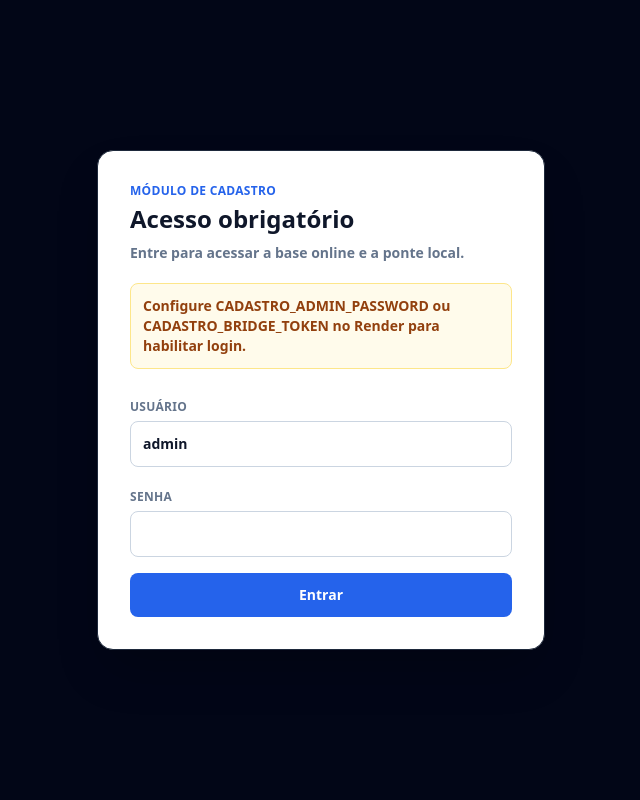
After one commit to paulo1998dantas-crypto/ModuloCadastro, a FastAPI app: page /login in a window 1280 px wide. The commit adds this page. Shown: the whole page, without its empty margins (319-959 px from the left). Run offline with FastAPI, Linux system fonts and the light colour scheme; some libraries are stand-ins or nearby versions.

Commit message:
Add persistent online config and login

```diff
--- a/_internal/templates/cadastro_bancos.html
+++ b/_internal/templates/cadastro_bancos.html
@@ -21,6 +21,7 @@
                 <a href="/opcoes?categoria={{ selected_category.key }}" class="rounded-lg px-4 py-2 text-sm font-bold {% if active_page == 'opcoes' %}bg-white text-slate-950{% else %}bg-slate-800 text-slate-200 hover:bg-slate-700{% endif %}">Opções</a>
                 <a href="/planilha" class="rounded-lg px-4 py-2 text-sm font-bold {% if active_page == 'planilha' %}bg-white text-slate-950{% else %}bg-slate-800 text-slate-200 hover:bg-slate-700{% endif %}">Planilha</a>
                 <a href="/ponte" class="rounded-lg px-4 py-2 text-sm font-bold {% if active_page == 'ponte' %}bg-white text-slate-950{% else %}bg-slate-800 text-slate-200 hover:bg-slate-700{% endif %}">Ponte Local</a>
+                <a href="/logout" class="rounded-lg bg-slate-800 px-4 py-2 text-sm font-bold text-slate-200 hover:bg-slate-700">Sair</a>
             </nav>
         </div>
     </header>
--- /dev/null
+++ b/_internal/templates/login.html
@@ -0,0 +1,47 @@
+<!DOCTYPE html>
+<html lang="pt-br">
+<head>
+    <meta charset="UTF-8">
+    <meta name="viewport" content="width=device-width, initial-scale=1.0">
+    <script src="https://cdn.tailwindcss.com"></script>
+    <title>Login - Módulo de Cadastro</title>
+</head>
+<body class="min-h-screen bg-slate-950 text-slate-100">
+    <main class="flex min-h-screen items-center justify-center p-6">
+        <section class="w-full max-w-md rounded-2xl border border-slate-800 bg-white p-8 text-slate-900 shadow-2xl">
+            <p class="text-xs font-black uppercase tracking-wide text-blue-600">Módulo de Cadastro</p>
+            <h1 class="mt-1 text-2xl font-black">Acesso obrigatório</h1>
+            <p class="mt-2 text-sm font-semibold text-slate-500">
+                Entre para acessar a base online e a ponte local.
+            </p>
+
+            {% if erro %}
+            <div class="mt-5 rounded-lg border border-rose-200 bg-rose-50 p-3 text-sm font-bold text-rose-700">
+                {{ erro }}
+            </div>
+            {% endif %}
+
+            {% if not auth_configured %}
+            <div class="mt-5 rounded-lg border border-amber-200 bg-amber-50 p-3 text-sm font-bold text-amber-800">
+                Configure CADASTRO_ADMIN_PASSWORD ou CADASTRO_BRIDGE_TOKEN no Render para habilitar login.
+            </div>
+            {% endif %}
+
+            <form method="post" action="/login" class="mt-6 space-y-4">
+                <input type="hidden" name="next_url" value="{{ next_url }}">
+                <label class="block space-y-1">
+                    <span class="text-xs font-black uppercase tracking-wide text-slate-500">Usuário</span>
+                    <input name="username" value="{{ username }}" class="w-full rounded-lg border border-slate-300 p-3 text-sm font-bold outline-none focus:ring-2 focus:ring-blue-500" autocomplete="username" required>
+                </label>
+                <label class="block space-y-1">
+                    <span class="text-xs font-black uppercase tracking-wide text-slate-500">Senha</span>
+                    <input name="password" type="password" class="w-full rounded-lg border border-slate-300 p-3 text-sm font-bold outline-none focus:ring-2 focus:ring-blue-500" autocomplete="current-password" required>
+                </label>
+                <button type="submit" class="w-full rounded-lg bg-blue-600 px-5 py-3 text-sm font-black text-white transition hover:bg-blue-700">
+                    Entrar
+                </button>
+            </form>
+        </section>
+    </main>
+</body>
+</html>
--- a/_internal/templates/opcoes.html
+++ b/_internal/templates/opcoes.html
@@ -21,6 +21,7 @@
                 <a href="/opcoes?categoria={{ selected_category.key }}" class="rounded-lg px-4 py-2 text-sm font-bold {% if active_page == 'opcoes' %}bg-white text-slate-950{% else %}bg-slate-800 text-slate-200 hover:bg-slate-700{% endif %}">Opções</a>
                 <a href="/planilha" class="rounded-lg px-4 py-2 text-sm font-bold {% if active_page == 'planilha' %}bg-white text-slate-950{% else %}bg-slate-800 text-slate-200 hover:bg-slate-700{% endif %}">Planilha</a>
                 <a href="/ponte" class="rounded-lg px-4 py-2 text-sm font-bold {% if active_page == 'ponte' %}bg-white text-slate-950{% else %}bg-slate-800 text-slate-200 hover:bg-slate-700{% endif %}">Ponte Local</a>
+                <a href="/logout" class="rounded-lg bg-slate-800 px-4 py-2 text-sm font-bold text-slate-200 hover:bg-slate-700">Sair</a>
             </nav>
         </div>
     </header>
--- a/_internal/templates/ponte.html
+++ b/_internal/templates/ponte.html
@@ -23,6 +23,7 @@
                 <a href="/opcoes" class="rounded-lg px-4 py-2 text-sm font-bold {% if active_page == 'opcoes' %}bg-white text-slate-950{% else %}bg-slate-800 text-slate-200 hover:bg-slate-700{% endif %}">Opções</a>
                 <a href="/planilha" class="rounded-lg px-4 py-2 text-sm font-bold {% if active_page == 'planilha' %}bg-white text-slate-950{% else %}bg-slate-800 text-slate-200 hover:bg-slate-700{% endif %}">Planilha</a>
                 <a href="/ponte" class="rounded-lg px-4 py-2 text-sm font-bold {% if active_page == 'ponte' %}bg-white text-slate-950{% else %}bg-slate-800 text-slate-200 hover:bg-slate-700{% endif %}">Ponte Local</a>
+                <a href="/logout" class="rounded-lg bg-slate-800 px-4 py-2 text-sm font-bold text-slate-200 hover:bg-slate-700">Sair</a>
             </nav>
         </div>
     </header>
--- a/main.py
+++ b/main.py
@@ -1,6 +1,11 @@
 import os
 import socket
 import sys
+import base64
+import hashlib
+import hmac
+import json
+import time
 from pathlib import Path
 from urllib.parse import quote
 
@@ -15,6 +20,8 @@ import excel_bancos
 HOST = os.environ.get("HOST", "127.0.0.1")
 PORT = int(os.environ.get("PORT", "8001"))
 app = FastAPI(title="Módulo de Cadastro")
+SESSION_COOKIE = "cadastro_session"
+SESSION_MAX_AGE_SECONDS = 12 * 60 * 60
 def _app_dir() -> Path:
     if getattr(sys, "frozen", False):
         return Path(sys.executable).resolve().parent
@@ -47,6 +54,113 @@ def _resource_file(name: str) -> Path:
         if candidate.exists():
             return candidate
     return BASE_DIR / name
+
+
+def _login_required() -> bool:
+    value = os.environ.get("CADASTRO_REQUIRE_LOGIN")
+    if value is not None:
+        return value.strip().lower() not in {"0", "false", "nao", "não", "no"}
+    return bridge_store.save_via_bridge()
+
+
+def _persistence_required() -> bool:
+    value = os.environ.get("CADASTRO_REQUIRE_PERSISTENCE")
+    if value is not None:
+        return value.strip().lower() not in {"0", "false", "nao", "não", "no"}
+    return bridge_store.save_via_bridge()
+
+
+def _persistence_ok() -> bool:
+    return bool(bridge_store.persistence_info().get("persistent"))
+
+
+def _auth_user() -> str:
+    return os.environ.get("CADASTRO_ADMIN_USER", "admin").strip() or "admin"
+
+
+def _auth_password() -> str:
+    return (
+        os.environ.get("CADASTRO_ADMIN_PASSWORD", "").strip()
+        or os.environ.get("CADASTRO_BRIDGE_TOKEN", "").strip()
+    )
+
+
+def _session_secret() -> bytes:
+    secret = (
+        os.environ.get("CADASTRO_SESSION_SECRET", "").strip()
+        or os.environ.get("CADASTRO_BRIDGE_TOKEN", "").strip()
+        or "dev-local-session-secret"
+    )
+    return secret.encode("utf-8")
+
+
+def _b64encode(data: bytes) -> str:
+    return base64.urlsafe_b64encode(data).decode("ascii").rstrip("=")
+
+
+def _b64decode(data: str) -> bytes:
+    padding = "=" * (-len(data) % 4)
+    return base64.urlsafe_b64decode((data + padding).encode("ascii"))
+
+
+def _sign_session(payload: str) -> str:
+    return hmac.new(_session_secret(), payload.encode("utf-8"), hashlib.sha256).hexdigest()
+
+
+def _make_session(username: str) -> str:
+    payload = {
+        "u": username,
+        "exp": int(time.time()) + SESSION_MAX_AGE_SECONDS,
+    }
+    encoded = _b64encode(json.dumps(payload, separators=(",", ":")).encode("utf-8"))
+    return f"{encoded}.{_sign_session(encoded)}"
+
+
+def _read_session(request: Request) -> str:
+    raw = request.cookies.get(SESSION_COOKIE, "")
+    if "." not in raw:
+        return ""
+    encoded, signature = raw.rsplit(".", 1)
+    if not hmac.compare_digest(_sign_session(encoded), signature):
+        return ""
+    try:
+        payload = json.loads(_b64decode(encoded).decode("utf-8"))
+    except Exception:
+        return ""
+    if int(payload.get("exp") or 0) < int(time.time()):
+        return ""
+    return str(payload.get("u") or "")
+
+
+def _is_public_path(path: str) -> bool:
+    return (
+        path in {"/login", "/healthz", "/favicon.ico"}
+        or path.startswith("/api/ponte/")
+    )
+
+
+@app.middleware("http")
+async def require_login_middleware(request: Request, call_next):
+    if not _login_required() or _is_public_path(request.url.path):
+        return await call_next(request)
+    if _read_session(request):
+        if (
+            bridge_store.save_via_bridge()
+            and _persistence_required()
+            and request.method.upper() in {"POST", "PUT", "PATCH", "DELETE"}
+            and request.url.path not in {"/login", "/logout"}
+            and not request.url.path.startswith("/api/ponte/")
+            and not _persistence_ok()
+        ):
+            message = "Persistência do Render não está ativa. Configure o Persistent Disk antes de salvar alterações."
+            if request.url.path.startswith("/api/"):
+                return JSONResponse({"ok": False, "error": message}, status_code=503)
+            return HTMLResponse(message, status_code=503)
+        return await call_next(request)
+    if request.url.path.startswith("/api/"):
+        return JSONResponse({"ok": False, "error": "Login obrigatório."}, status_code=401)
+    next_url = quote(str(request.url.path))
+    return RedirectResponse(url=f"/login?next={next_url}", status_code=303)
 
 
 def port_is_in_use() -> bool:
@@ -186,6 +300,52 @@ async def home():
     return RedirectResponse(url="/cadastro/bancos", status_code=303)
 
 
+@app.get("/login", response_class=HTMLResponse)
+async def login_page(request: Request, next: str = "/cadastro/bancos", erro: str = ""):
+    return templates.TemplateResponse(
+        request=request,
+        name="login.html",
+        context={
+            "request": request,
+            "erro": erro,
+            "next_url": next or "/cadastro/bancos",
+            "username": _auth_user(),
+            "auth_configured": bool(_auth_password()),
+        },
+    )
+
+
+@app.post("/login")
+async def login_post(
+    request: Request,
+    username: str = Form(...),
+    password: str = Form(...),
+    next_url: str = Form("/cadastro/bancos"),
+):
+    expected_password = _auth_password()
+    if not expected_password:
+        return RedirectResponse(url="/login?erro=Login não configurado.", status_code=303)
+    if username != _auth_user() or not hmac.compare_digest(password, expected_password):
+        return RedirectResponse(url=f"/login?erro={quote('Usuário ou senha inválidos.')}", status_code=303)
+    response = RedirectResponse(url=next_url or "/cadastro/bancos", status_code=303)
+    response.set_cookie(
+        SESSION_COOKIE,
+        _make_session(username),
+        max_age=SESSION_MAX_AGE_SECONDS,
+        httponly=True,
+        secure=request.url.scheme == "https",
+        samesite="lax",
+    )
+    return response
+
+
+@app.get("/logout")
+async def logout():
+    response = RedirectResponse(url="/login", status_code=303)
+    response.delete_cookie(SESSION_COOKIE)
+    return response
+
+
 @app.head("/")
 async def home_head():
     return Response(status_code=200)
@@ -193,7 +353,7 @@ async def home_head():
 
 @app.get("/healthz")
 async def healthz():
-    return {"ok": True, "mode": bridge_store.save_mode()}
+    return {"ok": True, "mode": bridge_store.save_mode(), "persistence": bridge_store.persistence_info()}
 
 
 @app.head("/healthz")
@@ -717,10 +877,12 @@ async def planilha_page(request: Request, sucesso: str = "", erro: str = ""):
         name="planilha.html",
         context={
             "request": request,
-            "workbooks": excel_bancos.list_workbooks(),
-            "folders": excel_bancos.list_folders(),
-            "workbook_path": excel_bancos.template_path(),
+            "workbooks": [] if bridge_store.save_via_bridge() else excel_bancos.list_workbooks(),
+            "folders": [] if bridge_store.save_via_bridge() else excel_bancos.list_folders(),
+            "workbook_path": _workbook_display_path(),
             "save_via_bridge": bridge_store.save_via_bridge(),
+            "bridge_status": bridge_store.status(limit=5),
+            "app_config": bridge_store.app_config(),
             "sucesso": sucesso,
             "erro": erro,
             "active_page": "planilha",
@@ -735,8 +897,17 @@ async def planilha_post(
     folder_select: str = Form(""),
     manual_folder_path: str = Form(""),
     workbook_name: str = Form(""),
+    master_workbook_path: str = Form(""),
+    master_workbook_url: str = Form(""),
 ):
     try:
+        if bridge_store.save_via_bridge():
+            config = bridge_store.save_app_config(master_workbook_path, master_workbook_url)
+            message = "Planilha-mãe definida para o modo online."
+            if config.get("master_workbook_path"):
+                message += f" Caminho: {config['master_workbook_path']}"
+            return RedirectResponse(url=f"/planilha?sucesso={quote(message)}", status_code=303)
+
         selected_workbook = excel_bancos.clean_text(manual_workbook_path) or excel_bancos.clean_text(workbook_select)
         selected_folder = excel_bancos.clean_text(manual_folder_path) or excel_bancos.clean_text(folder_select)
 
```
Also changed, not shown: _internal/templates/planilha.html (+42 -0 lines), bridge_store.py (+49 -0 lines), excel_bancos.py (+25 -2 lines), render.yaml (+14 -0 lines), README_RENDER.md, 2 other files.
